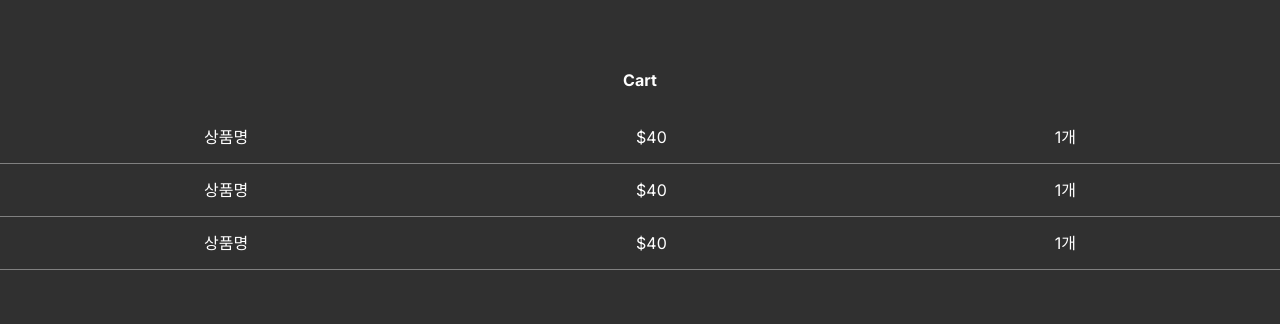
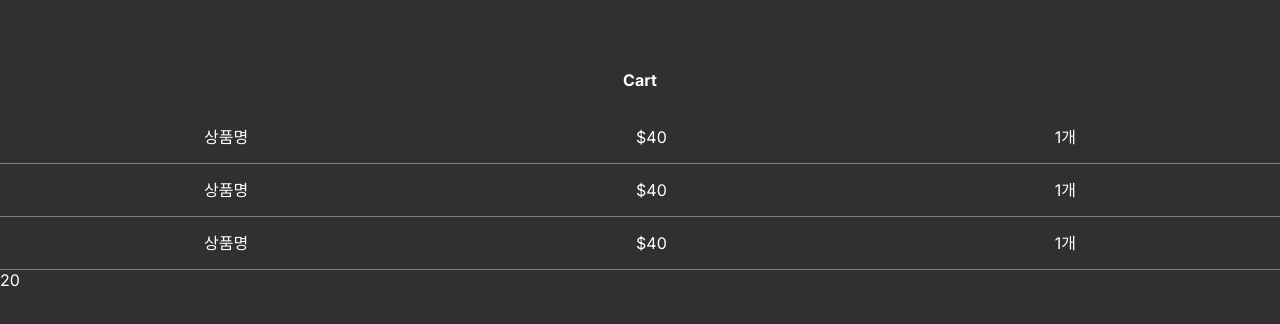
Before and after one commit to castberry10/nextjs-study, a Next.js app in the folder aws-app-fresh/: page /cart in a window 1280 px wide. Shown: the part 144-468 px from the top of the page. Built offline with nearby package versions, Linux system fonts and the light colour scheme.

Commit message:
component사용 and export / import

```diff
--- /dev/null
+++ b/aws-app-fresh/app/cart/data.js
@@ -0,0 +1,2 @@
+let age = 20;
+export default age;
--- a/aws-app-fresh/app/cart/page.js
+++ b/aws-app-fresh/app/cart/page.js
@@ -1,3 +1,5 @@
+import age from './data.js'
+
 export default function Cart() {
   return (
     <div>
@@ -5,7 +7,7 @@ export default function Cart() {
       <CartItem></CartItem>
 	  <CartItem></CartItem>
 	  <CartItem></CartItem>
-
+      {age}
     </div>
   )
 }
```
